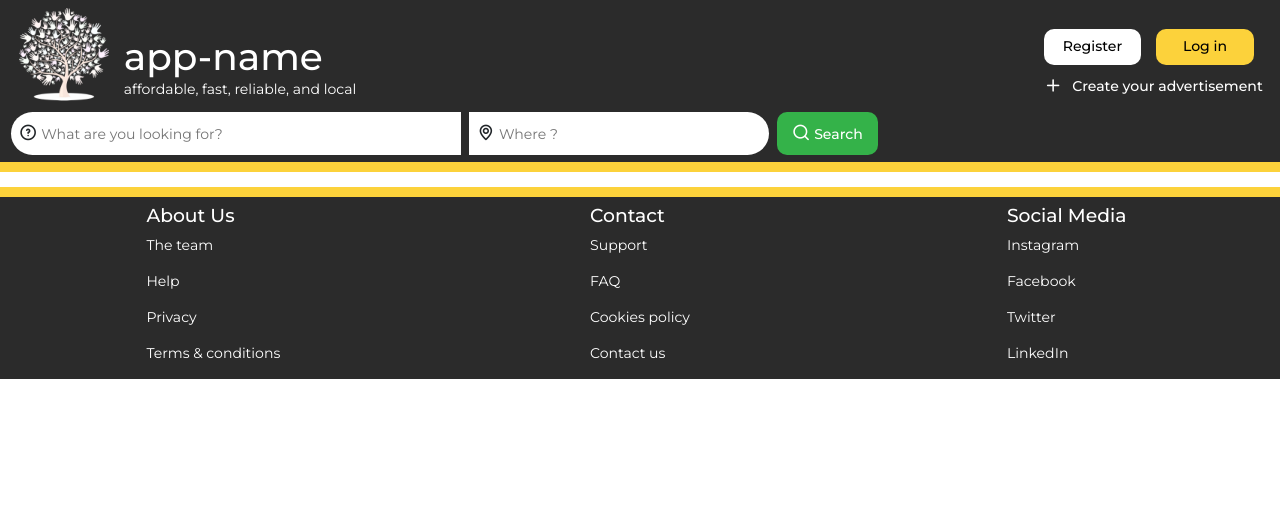
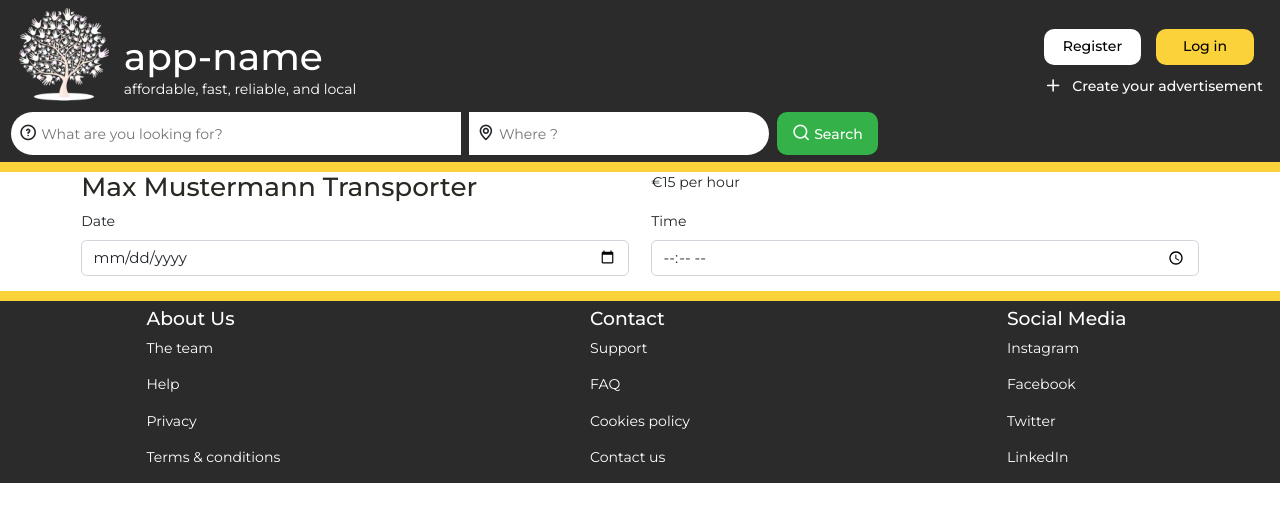
Before and after one commit to anoj-kt/finalproject-frontend, a React (Create React App) app: page /service/1/request/new in a window 1280 px wide. Shown: the top 522 px of the page. Built offline with nearby package versions, Linux system fonts and the light colour scheme.

Commit message:
Date and time added

```diff
--- a/src/components/ServiceSendRequest.js
+++ b/src/components/ServiceSendRequest.js
@@ -8,10 +8,47 @@ const ServiceSendRequest = () => {
     <Container>
       <Row>
         <Col>
+          <h3>Max Mustermann Transporter</h3>
+        </Col>
+        <Col>
+          €15 per hour
+        </Col>
+      </Row>
+      <Row>
+        <Col>
           <Form>
-            <FormGroup>
-
-            </FormGroup>
+            <Row>
+              <Col>
+              <FormGroup>
+                <Label for="date">
+                  Date
+                </Label>
+                <Input
+                  id="date"
+                  name="date"
+                  placeholder=""
+                  type="date"
+                  required
+                  // onChange={handleChange}
+                />
+                </FormGroup>
+              </Col>
+              <Col>
+                <FormGroup>
+                <Label for="time">
+                  Time
+                </Label>
+                <Input
+                  id="time"
+                  name="time"
+                  placeholder=""
+                  type="time"
+                  required
+                  // onChange={handleChange}
+                />
+                </FormGroup>
+              </Col>
+            </Row>
           </Form>
         </Col>
       </Row>
```
